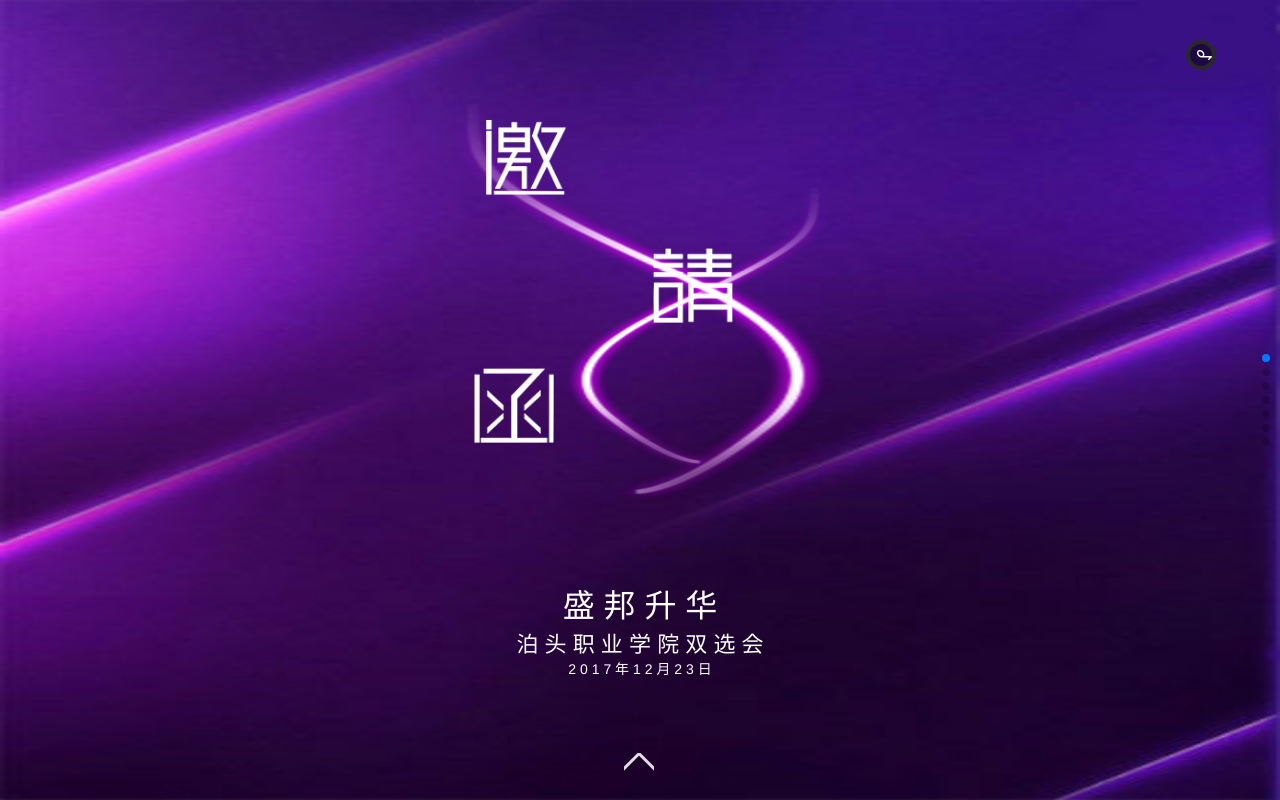
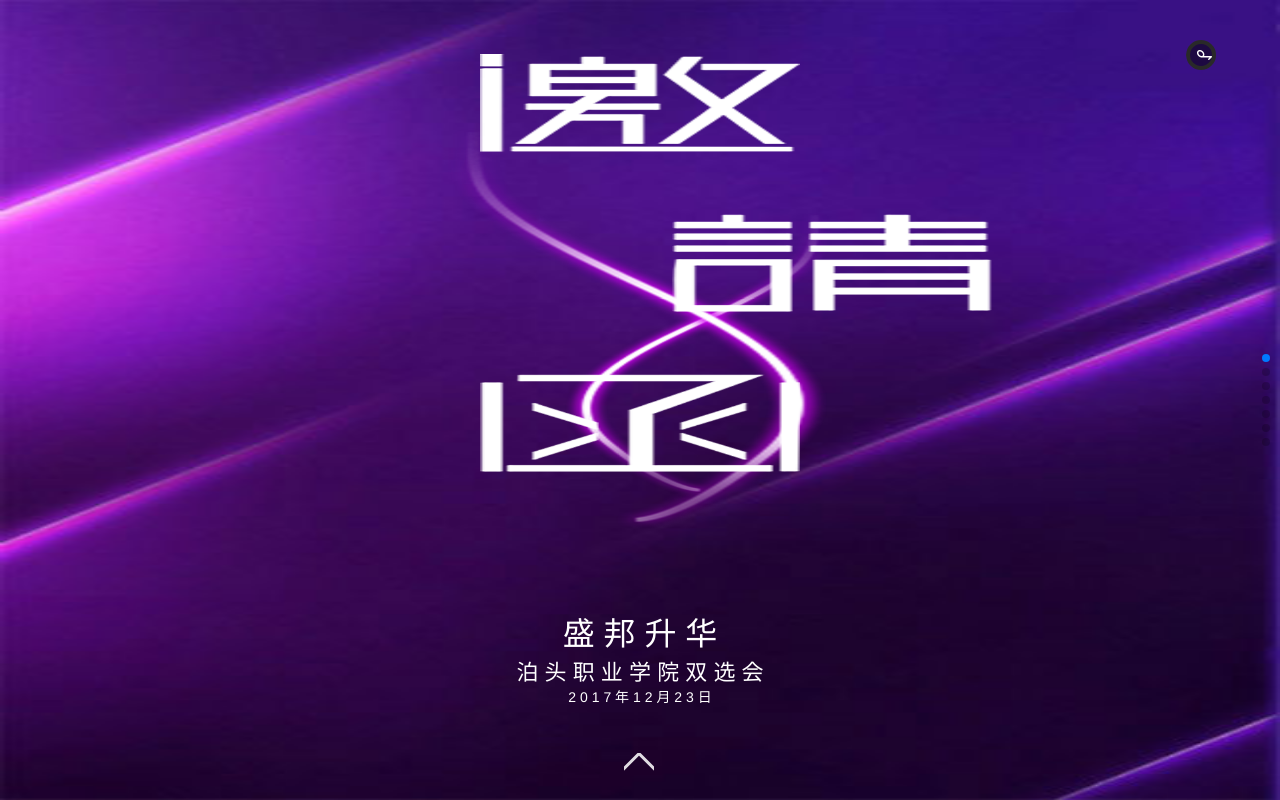
Before and after one commit to zjs13994799890/zjs13994799890.github.io, a plain HTML site: page yaoqinghan/index.html in a window 1280 px wide. Drawn offline with nearby package versions, Linux system fonts and the light colour scheme.

Commit message:
第一屏

```diff
--- a/yaoqinghan/css/style.css
+++ b/yaoqinghan/css/style.css
@@ -90,33 +90,35 @@
     width: 100%;
     height: 100%;
 }
-.text1 h2 img{
-    width: 80px;
-    height: 75px;
-}
 
 .text1 :nth-of-type(1){
+    width: 50%;
+    height: 35%;
     position: absolute;
-    top:15%;
-    left:38%;
+    top:5%;
+    left:25%;
 }
 .text1 :nth-of-type(2){
+    width: 50%;
+    height: 35%;
     position: absolute;
-    top:31%;
-    left:51%;
+    top:25%;
+    left:40%;
 }
 .text1 :nth-of-type(3){
+    width: 50%;
+    height: 35%;
      position: absolute;
-    top: 46%;
-    left: 37%;
+    top: 45%;
+    left: 25%;
  }
-.s1 img{
+.s1 .img1{
     width: 30%;
     height: 50%;
 }
 .s1 .img1{
     animation:pulse 1s infinite;
-    margin-top:100px;
+    margin-top:10%;
 }
 .s1 .footer{
     color:#fff;
```
